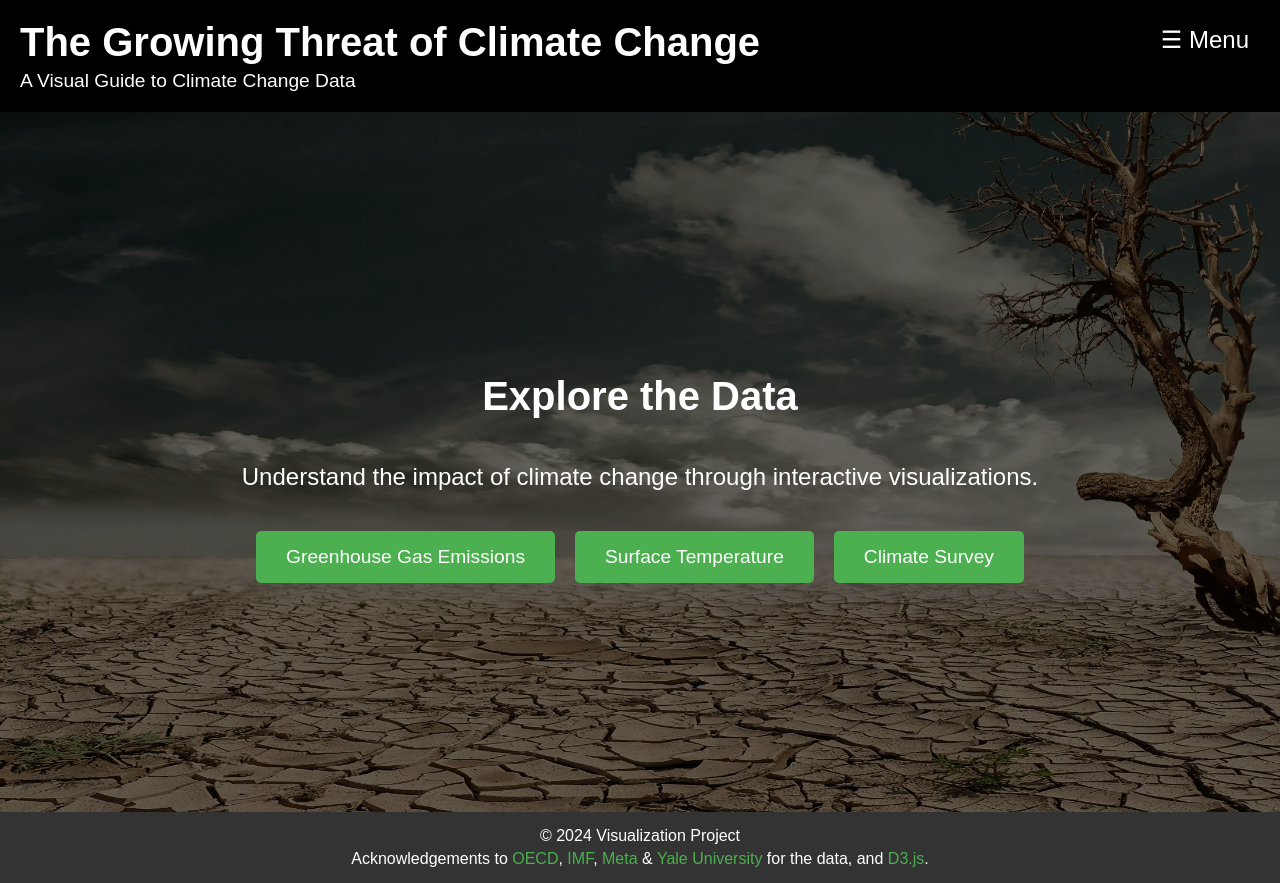
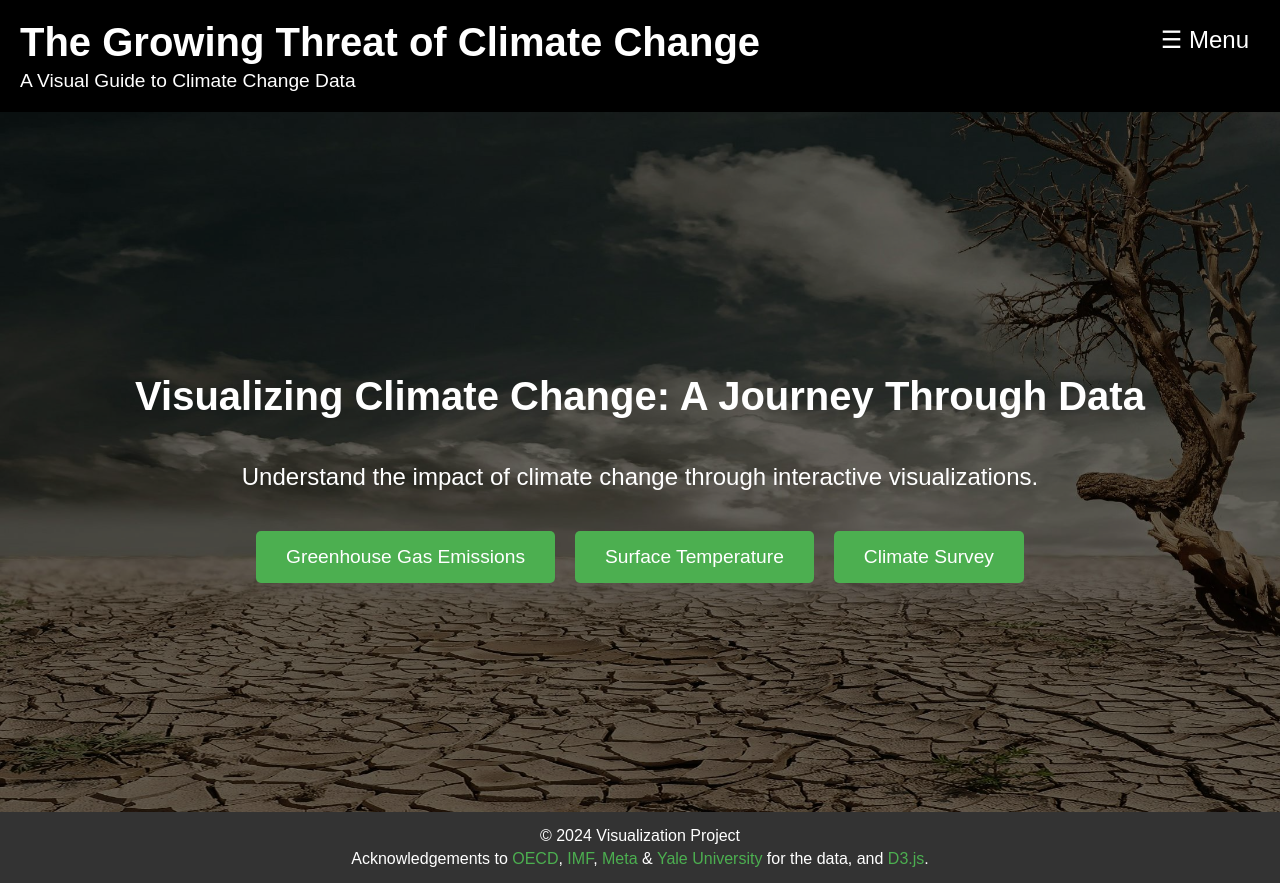
Before and after one commit to FNU93/COS30045-Group-12-Project, a plain HTML site: page project/index.html in a window 1280 px wide. Drawn offline with Linux system fonts and the light colour scheme.

Commit message:
Add files via upload

```diff
--- a/project/index.html
+++ b/project/index.html
@@ -29,7 +29,7 @@
     <main>
         <div class="content">
             <div class="overlay">
-                <h2>Explore the Data</h2>
+                <h2>Visualizing Climate Change: A Journey Through Data</h2>
                 <p>Understand the impact of climate change through interactive visualizations.</p>
                 <div class="buttons">
                     <a href="greenhouse_gas.html" class="btn">Greenhouse Gas Emissions</a>
```
